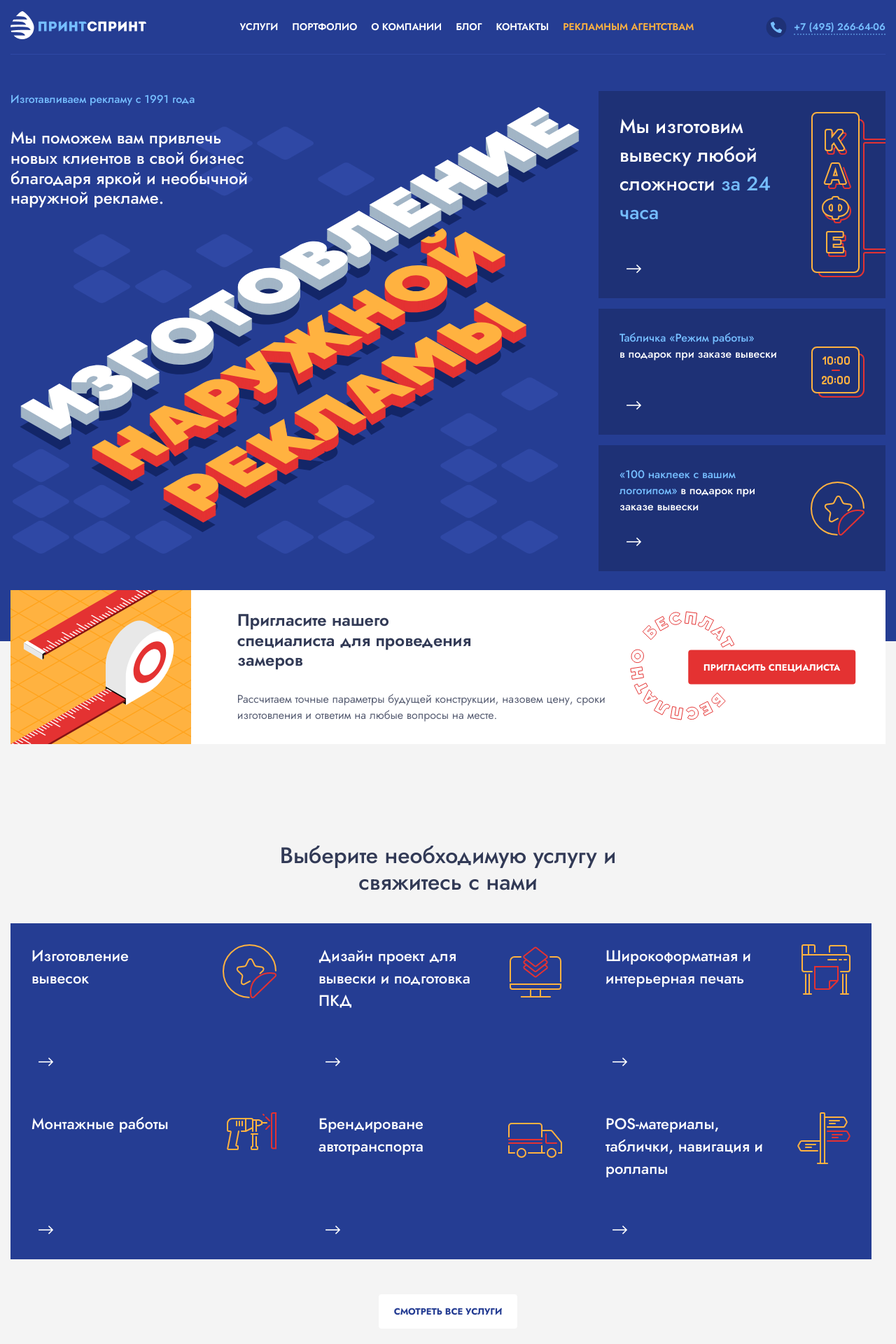
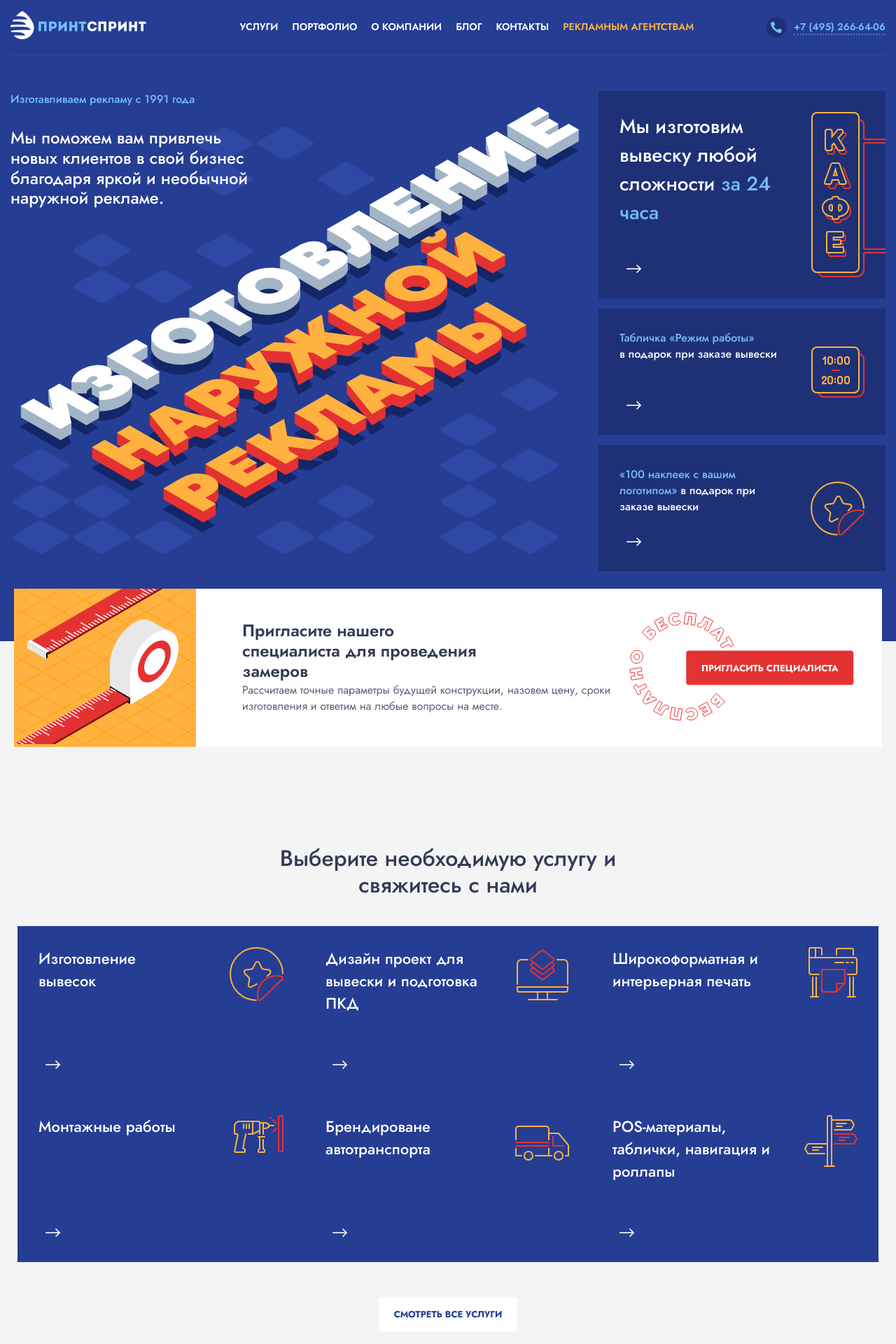
Before and after one commit to vahantov/vahantov.github.io, a PHP site: page / in a window 1280 px wide. Shown: the top 1920 px of the page at 70% size. Run offline with PHP 8.4, Linux system fonts and the light colour scheme.

Commit message:
Small fixes

```diff
--- a/css/style.css
+++ b/css/style.css
@@ -36,6 +36,9 @@
   background-color: #F4F4F4;
   padding-bottom: 15rem;
   position: relative; }
+
+main {
+  padding: 0 2rem; }
 
 *:not(nav) {
   z-index: 1; }
@@ -418,6 +421,8 @@
             color: #595f74; }
       .section-map__content .content > * {
         width: 50%; }
+    .section-map__content .map {
+      height: 50rem; }
 
 .services {
   width: 100%; }
@@ -633,7 +638,7 @@
 call-to-action {
   max-width: 125rem;
   width: 100%;
-  height: 22rem;
+  min-height: 22rem;
   background-color: #fff;
   display: flex;
   justify-content: space-between;
@@ -777,6 +782,7 @@
   display: flex;
   flex-direction: row;
   flex-wrap: wrap;
+  justify-content: center;
   height: 100%; }
   .service-grid.grid .icon {
     align-items: flex-start !important; }
--- a/index.html
+++ b/index.html
@@ -13,14 +13,15 @@
 		<link rel="icon" href="img/favicon.png" type="img/png">
 	</head>
 	<body>
+
 		<nav class="nav">
 			<div class="nav_content">
-				<div class="nav_content-logo">
+				<a href="index.html" class="nav_content-logo">
 					<img src="img/logo/logo-white-1x.png" alt="Logo">
-				</div>
+				</a>
 				<div class="nav_content-menu">
 					<ul>
-						<li><a href="#">Услуги</a></li>
+						<li><a href="/services.html">Услуги</a></li>
 						<li><a href="#">Портфолио</a></li>
 						<li><a href="#">О компании</a></li>
 						<li><a href="#">Блог</a></li>
@@ -39,7 +40,7 @@
 					<div class="popup">
 						<p class="title">Работаем по будням</p>
 						<p class="time">10:00 - 20:00</p>
-						<a href="#" class="btn-primary btn-small">Обратный звонок</a>
+						<a href="#" class="btn btn-primary btn-small">Обратный звонок</a>
 					</div>
 				</div>
 			</div>
@@ -87,7 +88,7 @@
 
 		<main>
 
-			<call-to-action class=" spinning-buttoncall_to_action third-up">
+			<call-to-action class="spinning-button call_to_action third-up">
 				<div class="image">
 					<img src="icons/ruletka.svg" alt="ruletka">
 				</div>
@@ -175,6 +176,7 @@
 					</div>
 
 				</div>
+
 			</section>
 
 			<!--<section class="section-slider"></section>-->
@@ -206,12 +208,12 @@
 						</div>
 					</div>
 					<div class="map">
-						<script type="text/javascript" charset="utf-8" async src="https://api-maps.yandex.ru/services/constructor/1.0/js/?um=constructor%3A44cd8d51ccb0c441f160bf440775fe85054890d4a016ec5830587b686583784a&amp;width=1250&amp;height=500&amp;lang=ru_RU&amp;scroll=true"></script>
+						<script type="text/javascript" charset="utf-8" async src="https://api-maps.yandex.ru/services/constructor/1.0/js/?um=constructor%3A44cd8d51ccb0c441f160bf440775fe85054890d4a016ec5830587b686583784a&amp;width=100%&amp;height=100%&amp;lang=ru_RU&amp;scroll=true"></script>
 					</div>
 				</div>
 			</section>
 
-			<call-to-action class=" spinning-buttoncall_to_action half-up">
+			<call-to-action class=" spinning-button call_to_action half-up">
 				<div class="image">
 					<img src="icons/ruletka.svg" alt="ruletka">
 				</div>
@@ -403,7 +405,7 @@
 				</div>
 			</section>
 
-			<call-to-action class=" spinning-buttoncall_to_action third-up">
+			<call-to-action class=" spinning-button call_to_action third-up">
 				<div class="image">
 					<img src="icons/ruletka.svg" alt="ruletka">
 				</div>
--- a/sass/components/_call-to-action.scss
+++ b/sass/components/_call-to-action.scss
@@ -1,7 +1,7 @@
 call-to-action {
   max-width: $content-width;
   width: 100%;
-  height: 22rem;
+  min-height: 22rem;
   background-color: $color-white;
   display: flex;
   justify-content: space-between;
--- a/sass/components/_service-item.scss
+++ b/sass/components/_service-item.scss
@@ -3,6 +3,7 @@
     display: flex;
     flex-direction: row;
     flex-wrap: wrap;
+    justify-content: center;
     height: 100%;
 
     .icon {
--- a/sass/core/_base.scss
+++ b/sass/core/_base.scss
@@ -13,6 +13,10 @@
   background-color: $color-gray-primary;
   padding-bottom: 15rem;
   position: relative;
+}
+
+main {
+  padding: 0 2rem;
 }
 
 *:not(nav) {
--- a/sass/layout/home/_section-map.scss
+++ b/sass/layout/home/_section-map.scss
@@ -77,6 +77,9 @@
         width: 50%;
       }
     }
+
+    .map {
+      height: 50rem;
+    }
   }
-
 }
--- a/scripts/app.js
+++ b/scripts/app.js
@@ -25,9 +25,21 @@
                         popup.classList.remove('active')
                     }
                 })*/
+
+                /* Remove timeout if popup not hovered */
+                const timeOut = setTimeout(() => {
+                    popup.classList.remove('active')
+                }, 2000)
+
+                popup.addEventListener('mouseenter', () => {
+                    clearTimeout(timeOut)
+                })
+                /* --- */
+
                 popup.addEventListener("mouseleave", () => {
                     popup.classList.remove('active')
                 })
+
                /* window.addEventListener('scroll', () => { // Убираем попал при скроле
                     popup.classList.remove('active')
                 })*/
--- a/services/signboards.html
+++ b/services/signboards.html
@@ -17,12 +17,12 @@
 
         <nav class="nav">
             <div class="nav_content">
-                <div class="nav_content-logo">
+                <a href="../index.html" class="nav_content-logo">
                     <img src="../img/logo/logo-white-1x.png" alt="Logo">
-                </div>
+                </a>
                 <div class="nav_content-menu">
                     <ul>
-                        <li><a href="#">Услуги</a></li>
+                        <li><a href="/services.html">Услуги</a></li>
                         <li><a href="#">Портфолио</a></li>
                         <li><a href="#">О компании</a></li>
                         <li><a href="#">Блог</a></li>
```
Also changed, not shown: services.html (+4 -3 lines).
